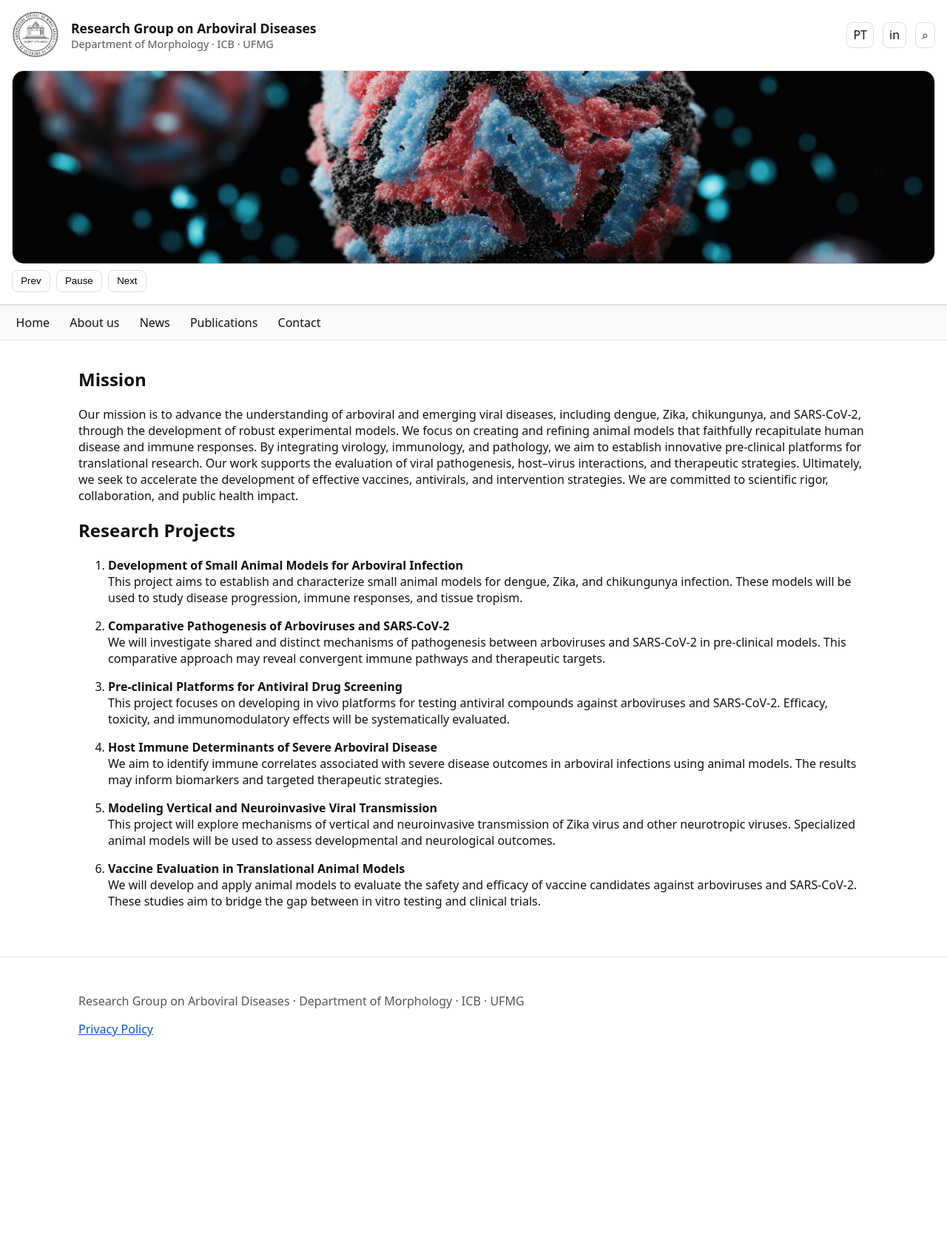
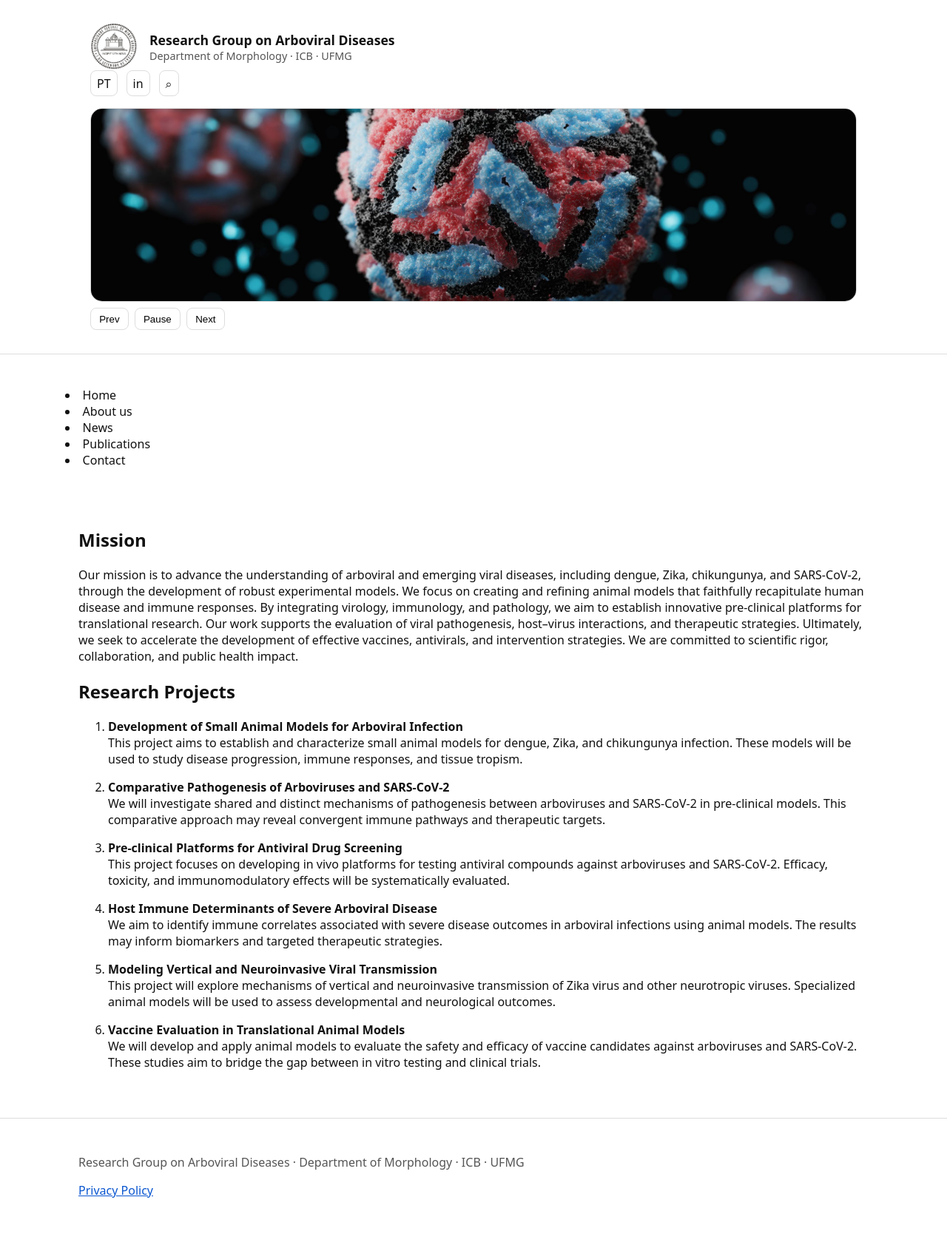
Before and after one commit to secchimribeiro/gpav_ufmg, a Jekyll site: the page built from en/index.md, in a window 1280 px wide. Shown: the whole page at 74% size. Built offline with Jekyll 4.4.1, drawn with Linux system fonts in a browser that asks for light colours; before the commit the page ends 1450 px from its top, so only the background shows below that.

Commit message:
Constrain header and navigation to site container width

```diff
--- a/_includes/header.html
+++ b/_includes/header.html
@@ -1,4 +1,5 @@
 <header class="site-header">
+  <div class="container">
     <div class="header-top">
       <a class="brand" href="{{ site.baseurl }}/{{ page.lang_root }}/">
         <img class="logo" src="{{ site.baseurl }}/assets/images/logo.jpg" alt="Federal University of Minas Gerais logo">
@@ -27,4 +28,5 @@
         <button type="button" id="banner-next">Next</button>
       </div>
     </section>
+  </div>
 </header>
--- a/_includes/nav.html
+++ b/_includes/nav.html
@@ -1,4 +1,5 @@
 <nav class="site-nav" aria-label="Primary navigation">
+  <div class="container">
     <ul class="nav">
       <li><a href="{{ site.baseurl }}/{{ page.lang_root }}/">Home</a></li>
       <li class="has-dropdown">
@@ -11,4 +12,5 @@
       <li><a href="{{ site.baseurl }}/{{ page.lang_root }}/publications/">Publications</a></li>
       <li><a href="{{ site.baseurl }}/{{ page.lang_root }}/contact/">Contact</a></li>
     </ul>
+  </div>
 </nav>
--- a/assets/css/styles.css
+++ b/assets/css/styles.css
@@ -9,7 +9,8 @@ a:focus, button:focus { outline: 3px solid var(--focus); outline-offset: 2px; }
 .skip-link:focus { left: 1rem; top: 1rem; width:auto; height:auto; padding:.5rem .75rem; background:#fff; border:1px solid var(--line); z-index:9999; }
 
 .site-header { border-bottom: 1px solid var(--line); }
-.header-top { display:flex; align-items:center; justify-content:space-between; gap:1rem; padding: 1rem; flex-wrap: wrap; }
+.header-top { padding: 1rem; }
+/*.header-top { display:flex; align-items:center; justify-content:space-between; gap:1rem; padding: 1rem; flex-wrap: wrap; }*/
 .brand { display:flex; gap:1rem; align-items:center; text-decoration:none; color:inherit; }
 .logo { width:64px; height:auto; }
 .brand-title { font-weight:700; font-size:1.1rem; }
@@ -24,8 +25,10 @@ a:focus, button:focus { outline: 3px solid var(--focus); outline-offset: 2px; }
 .banner-controls { display:flex; gap:.5rem; margin-top:.5rem; }
 .banner-controls button { padding:.4rem .7rem; border:1px solid var(--line); border-radius:.5rem; background:#fff; cursor:pointer; }
 
-.site-nav { border-top:1px solid var(--line); border-bottom:1px solid var(--line); background:#fafafa; }
-.nav { list-style:none; display:flex; gap:1rem; margin:0; padding:.75rem 1rem; flex-wrap: wrap; }
+.site-nav { padding: 0; }
+/*.site-nav { border-top:1px solid var(--line); border-bottom:1px solid var(--line); background:#fafafa; } */
+.nav { padding:.75rem 0; }
+/*.nav { list-style:none; display:flex; gap:1rem; margin:0; padding:.75rem 1rem; flex-wrap: wrap; } */
 .nav a { text-decoration:none; color:inherit; padding:.25rem .35rem; border-radius:.35rem; }
 .nav a:hover { background:#eee; }
 
```
Lines whose indentation alone changed are shown as unchanged.
